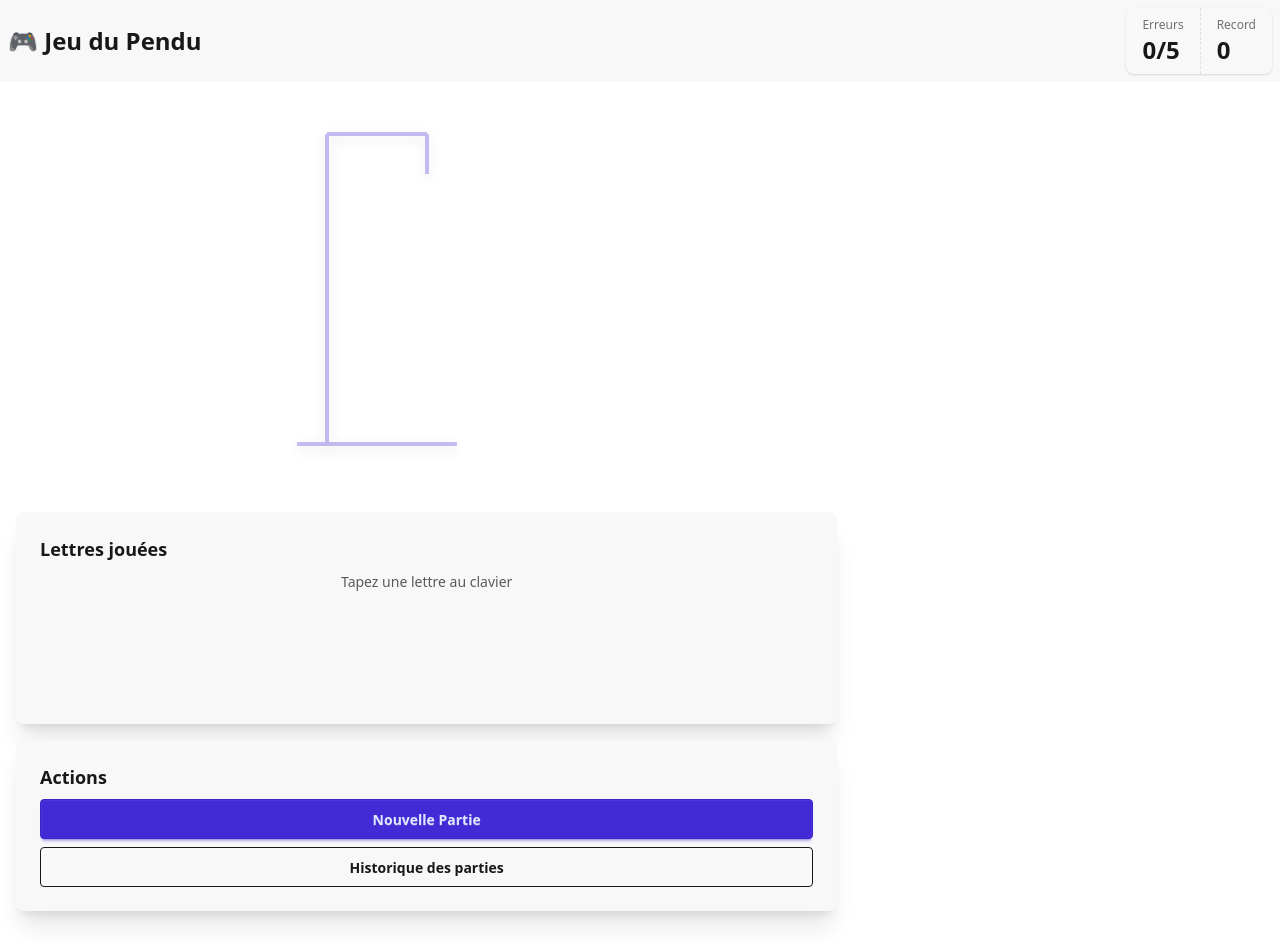
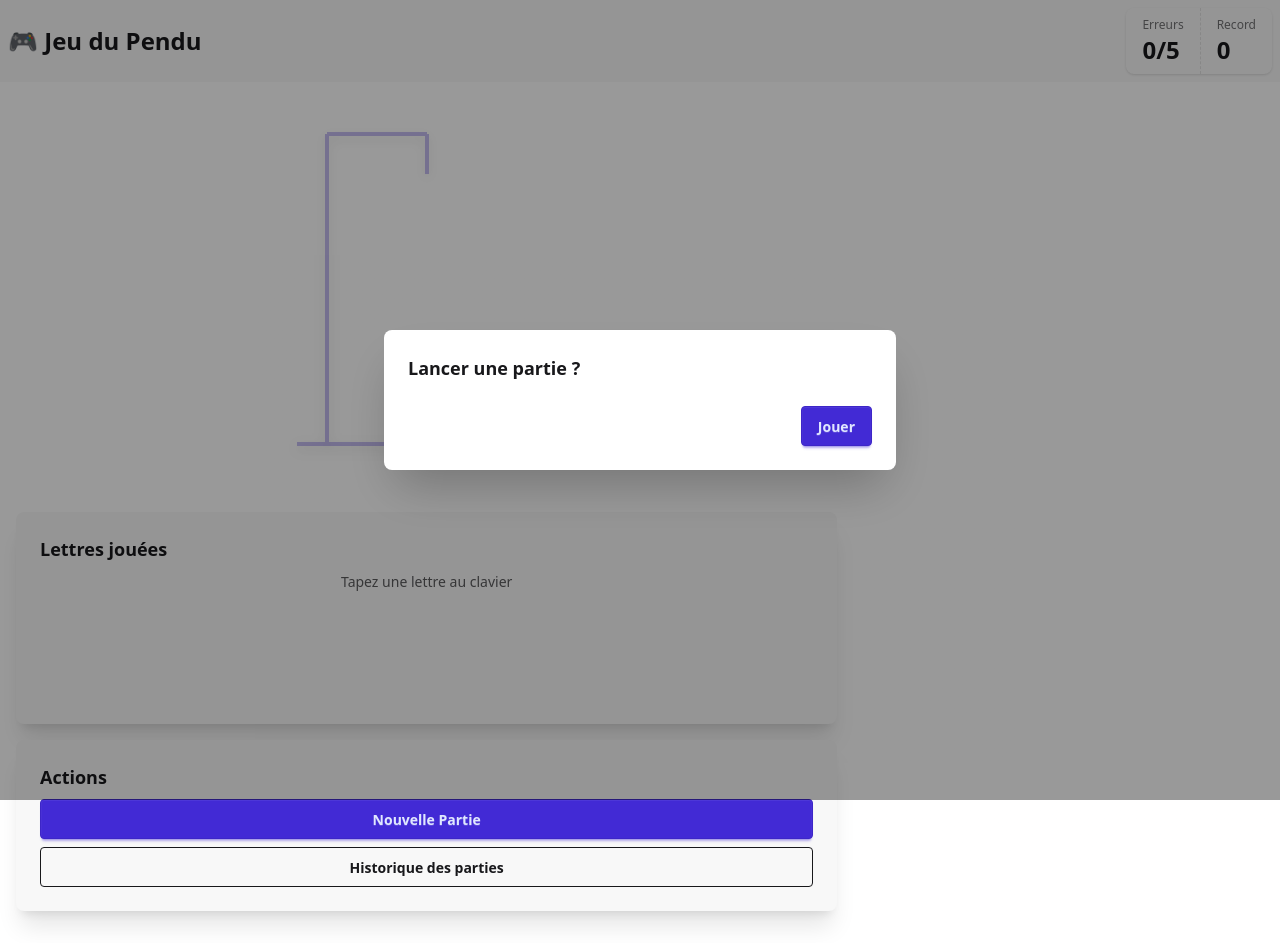
Before and after one commit to Xiapuna/School_MikroProject_Pendu_Angular, an Angular app: page / in a window 1280 px wide. Built offline with nearby package versions, Linux system fonts and the light colour scheme.

Commit message:
NEW : Add history

```diff
--- a/src/app/feature/hang-man/hang-man.html
+++ b/src/app/feature/hang-man/hang-man.html
@@ -1,4 +1,4 @@
-<div class="hangman-container">
+<!-- <div class="hangman-container">
   <svg id="hangman" width="300" height="350" viewBox="0 0 300 350" class="stroke-primary">
     <g id="base" class="opacity-30">
       <line x1="20" y1="330" x2="180" y2="330" stroke-width="4" />
@@ -28,4 +28,4 @@
       <line x1="150" y1="220" x2="190" y2="280" stroke-width="4" />
     </g>
   </svg>
-</div>
+</div> -->
--- a/src/app/feature/hang-man/hang-man.ts
+++ b/src/app/feature/hang-man/hang-man.ts
@@ -1,21 +1,21 @@
-import { Component } from '@angular/core';
+// import { Component } from '@angular/core';
 
-@Component({
-  selector: 'hang-man',
-  imports: [],
-  templateUrl: './hang-man.html',
-  styleUrl: './hang-man.css',
-})
-export class HangMan {
-  protected partsVisibility: { [key: string]: string } = {
-    error_1: 'hidden',
-    error_2: 'hidden',
-    error_3: 'hidden',
-    error_4: 'hidden',
-    error_5: 'hidden',
-  };
+// @Component({
+//   selector: 'hang-man',
+//   imports: [],
+//   templateUrl: './hang-man.html',
+//   styleUrl: './hang-man.css',
+// })
+// export class HangMan {
+//   protected partsVisibility: { [key: string]: string } = {
+//     error_1: 'hidden',
+//     error_2: 'hidden',
+//     error_3: 'hidden',
+//     error_4: 'hidden',
+//     error_5: 'hidden',
+//   };
 
-  setHangManPieceVisibility(pieceNumber: number, newVisibility: string): void {
-    this.partsVisibility['error_' + pieceNumber] = newVisibility;
-  }
-}
+//   setHangManPieceVisibility(pieceNumber: number, newVisibility: string): void {
+//     this.partsVisibility['error_' + pieceNumber] = newVisibility;
+//   }
+// }
--- a/src/pages/game/game.html
+++ b/src/pages/game/game.html
@@ -68,14 +68,16 @@
           <button class="btn btn-primary btn-block" (click)="startNewGame()">
             Nouvelle Partie
           </button>
-          <button class="btn btn-outline btn-block">Historique des parties</button>
+          <button class="btn btn-outline btn-block" [routerLink]="['/hangman-history']">
+            Historique des parties
+          </button>
         </div>
       </div>
     </div>
   </div>
 </div>
 
-@if (isGameOver) {
+@if (gameState == 'GAME_OVER') {
   <dialog id="game-over-modal" class="modal" open="">
     <div class="modal-box">
       <h3 class="font-bold text-lg">Partie terminée !</h3>
@@ -86,3 +88,14 @@
     </div>
   </dialog>
 }
+
+@if (gameState == 'IDLE') {
+  <dialog id="game-over-modal" class="modal" open="">
+    <div class="modal-box">
+      <h3 class="font-bold text-lg">Lancer une partie ?</h3>
+      <div class="modal-action">
+        <button class="btn btn-primary" (click)="startNewGame()">Jouer</button>
+      </div>
+    </div>
+  </dialog>
+}
--- a/src/pages/game/game.ts
+++ b/src/pages/game/game.ts
@@ -1,16 +1,18 @@
 import { Component, HostListener } from '@angular/core';
 import { GameData } from '../../services/game-data';
+import { HistoryEntry } from '../../services/history-entry';
+import { RouterLink } from '@angular/router';
 
 @Component({
   selector: 'game',
-  imports: [],
+  imports: [RouterLink],
   templateUrl: './game.html',
   styleUrl: './game.css',
 })
 export class Game {
   constructor(public gameData: GameData) {}
 
-  isGameOver = false;
+  gameState: String = 'IDLE';
 
   word = '';
   word_display: string[] = [];
@@ -26,12 +28,11 @@ export class Game {
   hangman_pieces_visibility: string[] = ['hidden', 'hidden', 'hidden', 'hidden', 'hidden'];
 
   startNewGame(): void {
-    // Hiding modal
-    this.isGameOver = false;
+    this.gameState = 'GAME_ON';
 
     // Resetting hangman to hidden
     for (let i = 0; i < 5; i++) {
-      this.setHangmanPieceVisibility(i, 'hidden');
+      this.setHangmanPieceVisibility(i, false);
     }
 
     // Resetting error counter
@@ -57,7 +58,7 @@ export class Game {
 
   @HostListener('document:keydown', ['$event'])
   getPlayerInput(event: KeyboardEvent): void {
-    if (this.isGameOver) return;
+    if (this.gameState != 'GAME_ON') return;
     console.log('input detected');
 
     let letter = event.key.toUpperCase();
@@ -85,21 +86,36 @@ export class Game {
           // Add letter to wrong letters
           this.list_wrong_letters.push(letter);
           this.gameData.nb_errors += 1;
-          this.setHangmanPieceVisibility(this.gameData.nb_errors - 1, 'opacity-30');
+          this.setHangmanPieceVisibility(this.gameData.nb_errors - 1, true);
 
           // Check if LOST
           if (this.gameData.nb_errors >= this.gameData.ERRORS_MAX) {
             this.showWord();
-            // localStorage.setItem('record', 0);
+            this.gameData.record = 0;
             this.game_over_message = 'DEFAITE :(';
-            this.isGameOver = true;
+            this.gameState = 'GAME_OVER';
+            this.gameData.addEntryToHistory(
+              new Date(),
+              this.word,
+              this.list_right_letters,
+              this.gameData.nb_errors,
+              false,
+            );
           }
         } else {
           // Check if WON
           if (this.nb_letters_found >= this.nb_letters) {
             this.gameData.incrementRecord(1);
             this.game_over_message = 'VICTOIRE ! :D';
-            this.isGameOver = true;
+            this.gameState = 'GAME_OVER';
+
+            this.gameData.addEntryToHistory(
+              new Date(),
+              this.word,
+              this.list_right_letters,
+              this.gameData.nb_errors,
+              true,
+            );
           }
         }
       }
@@ -112,8 +128,8 @@ export class Game {
     }
   }
 
-  setHangmanPieceVisibility(id_piece: number, visibility: string): void {
-    this.hangman_pieces_visibility[id_piece] = visibility;
+  setHangmanPieceVisibility(id_piece: number, visibility: boolean): void {
+    this.hangman_pieces_visibility[id_piece] = visibility ? 'opacity-30' : 'hidden';
   }
 
   isLetter(str: string): boolean {
--- a/src/pages/hangman-history/hangman-history.html
+++ b/src/pages/hangman-history/hangman-history.html
@@ -1 +1,20 @@
-<p>hangman-history works!</p>
+<table>
+  <thead>
+    <th>Date</th>
+    <th>Mot</th>
+    <th>Lettres trouvées</th>
+    <th>Nombre d'erreurs</th>
+    <th>Statut</th>
+  </thead>
+  <tbody>
+    @for (entry of historyToPrint(); track $index) {
+      <tr>
+        <td>{{ entry.date }}</td>
+        <td>{{ entry.word }}</td>
+        <td>{{ entry.lettersFound }}</td>
+        <td>{{ entry.nbErrors }}</td>
+        <td>{{ entry.isWon ? 'Gagné' : 'Perdu' }}</td>
+      </tr>
+    }
+  </tbody>
+</table>
--- a/src/pages/hangman-history/hangman-history.ts
+++ b/src/pages/hangman-history/hangman-history.ts
@@ -1,4 +1,5 @@
-import { Component } from '@angular/core';
+import { Component, computed } from '@angular/core';
+import { GameData } from '../../services/game-data';
 
 @Component({
   selector: 'hangman-history',
@@ -6,4 +7,10 @@ import { Component } from '@angular/core';
   templateUrl: './hangman-history.html',
   styleUrl: './hangman-history.css',
 })
-export class HangmanHistory {}
+export class HangmanHistory {
+  constructor(public gameData: GameData) {}
+
+  public historyToPrint = computed(() => {
+    return this.gameData.history();
+  });
+}
--- a/src/services/game-data.ts
+++ b/src/services/game-data.ts
@@ -1,4 +1,5 @@
-import { Injectable } from '@angular/core';
+import { Injectable, signal } from '@angular/core';
+import { HistoryEntry } from './history-entry';
 
 @Injectable({
   providedIn: 'root',
@@ -8,8 +9,29 @@ export class GameData {
   readonly ERRORS_MAX = 5;
   record: number = 0;
   nb_errors = 0;
+  history = signal<Array<HistoryEntry>>([]);
 
   incrementRecord(increment: number): void {
     this.record += increment;
   }
+
+  addEntryToHistory(
+    date: Date,
+    word: String,
+    lettersFound: Array<String>,
+    nbErrors: Number,
+    isWon: Boolean,
+  ): void {
+    let entry = {
+      date: date,
+      word: word,
+      lettersFound: lettersFound,
+      nbErrors: nbErrors,
+      isWon: isWon,
+    };
+    console.log(entry);
+    console.log(this.history());
+    this.history.update((oldHistory) => [...oldHistory, entry]);
+    console.log(this.history());
+  }
 }
--- /dev/null
+++ b/src/services/history-entry.ts
@@ -0,0 +1,7 @@
+export type HistoryEntry = {
+  date: Date;
+  word: String;
+  lettersFound: Array<String>;
+  nbErrors: Number;
+  isWon: Boolean;
+};
```
